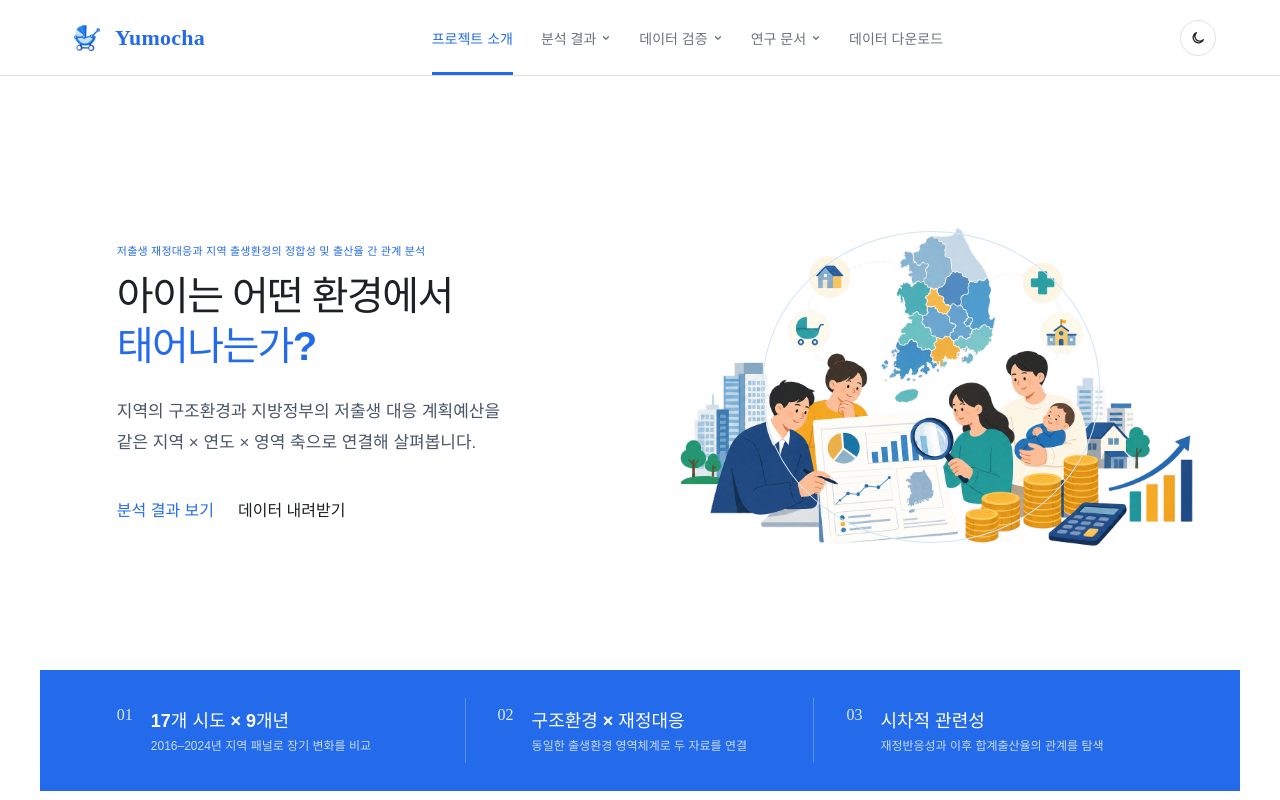
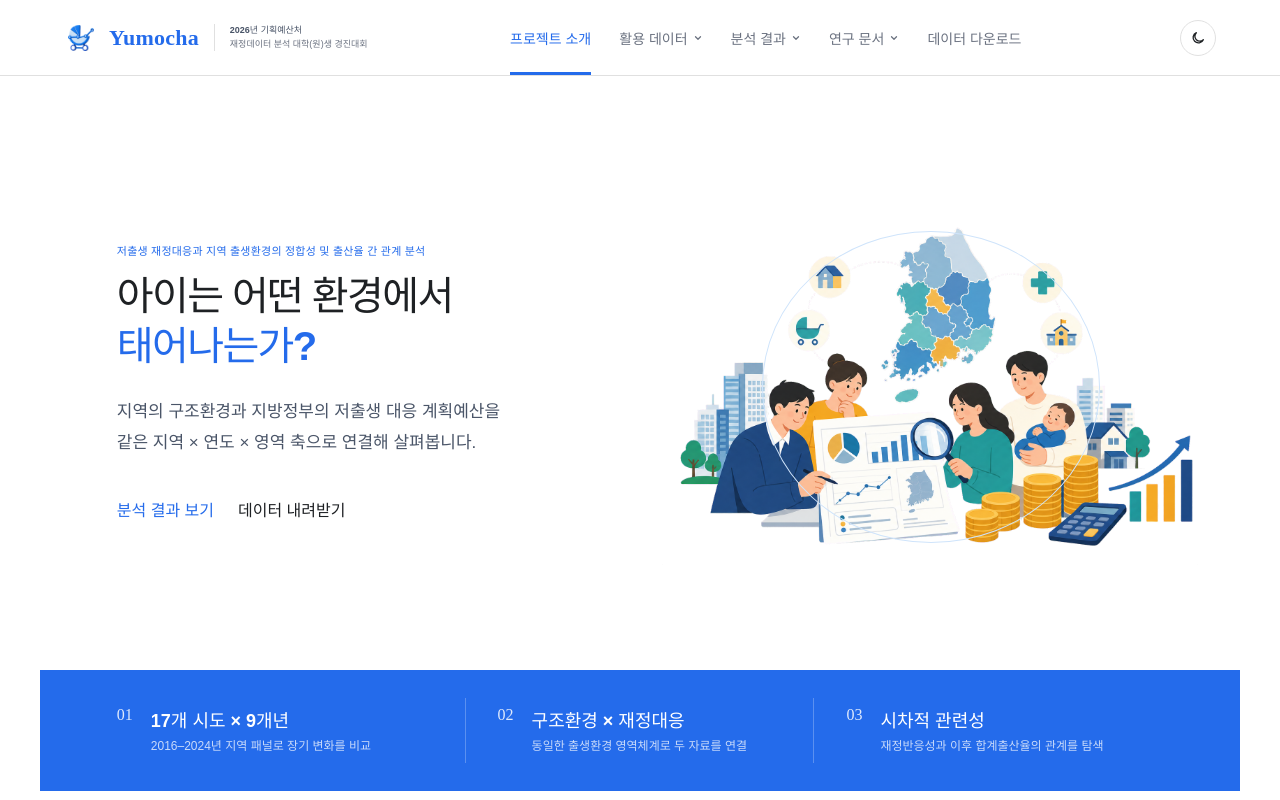
Before and after one commit to JungYeoni/yumocha-web, a React (Vite) app: page / in a window 1280 px wide. Shown: the top 800 px of the page. Built offline with nearby package versions, Linux system fonts and the light colour scheme; a web font is replaced by a local one.

Commit message:
feat: 활용 데이터 내비게이션과 대회명 표기

```diff
--- a/src/App.jsx
+++ b/src/App.jsx
@@ -6,14 +6,14 @@ import { FiscalResponseAnalysis, RelationshipAnalysis, StructuralIndexAnalysis }
 
 const pages = [
   { id: 'about', label: '프로젝트 소개' },
+  { label: '활용 데이터', children: [
+    { id: 'projects', label: '저출생 대응 예산사업 목록' },
+    { id: 'quality', label: '예산 정합성 검증' },
+  ] },
   { label: '분석 결과', children: [
     { id: 'structural-analysis', label: '구조환경지수 분석' },
     { id: 'fiscal-analysis', label: '재정대응 분석' },
     { id: 'relationship-analysis', label: '재정지출–출산율 관계' },
-  ] },
-  { label: '데이터 검증', children: [
-    { id: 'quality', label: '예산 정합성 검증' },
-    { id: 'projects', label: '사업 목록' },
   ] },
   { label: '연구 문서', children: [
     { id: 'sources', label: '원출처 목록' },
@@ -347,7 +347,7 @@ function ProjectList() {
   const pageRows = filtered.slice((page - 1) * perPage, page * perPage)
 
   return <>
-    <PageHeader eyebrow="분석" title="사업 목록" description="시행계획 원문에서 추출한 지역·연도별 세부사업 목록입니다."><a className="primary" href="/regional_project_list.csv" download>CSV로 다운로드 <span>↓</span></a></PageHeader>
+    <PageHeader eyebrow="활용 데이터" title="저출생 대응 예산사업 목록" description="시행계획 원문에서 추출한 지역·연도별 세부사업 목록입니다."><a className="primary" href="/regional_project_list.csv" download>CSV로 다운로드 <span>↓</span></a></PageHeader>
     <Notice type="warn">이 목록은 각 지자체가 개별 발간한 시행계획 PDF를 파싱해 정제한 세부사업명·예산입니다. 원문 발간처가 별도 재사용 허가(공공누리 등)를 명시하지 않아 참고용으로만 활용해 주세요. 증감률은 전년도 시행계획과 비교한 값이 아니라, 동일 연도 시행계획에 각 세부사업의 전년도 예산으로 표기된 금액을 기준으로 계산했습니다. 사업명 변경·신설·폐지 또는 원문 기재 방식에 따라 결측되거나 왜곡될 수 있습니다.</Notice>
     <div className="filter-bar project-filter-bar">
       <FilterMultiSelect label="지역" note="복수 선택 가능" options={regions} selected={selectedRegions} onChange={setSelectedRegions}/>
@@ -525,7 +525,7 @@ export default function App() {
   const Current = { about: About, 'structural-analysis': StructuralIndexAnalysis, 'fiscal-analysis': FiscalResponseAnalysis, 'relationship-analysis': RelationshipAnalysis, trends: Trends, structure: Structure, results: Results, quality: Quality, projects: ProjectList, download: Download, sources: Sources, references: References, license: DataLicense, 'content-license': ContentLicense, privacy: PrivacyPolicy, checksums: Checksums }[page] || About
   return <ThemeContext.Provider value={theme}><div className="site-shell">
     <a href="#main-content" className="skip-link">본문 바로가기</a>
-    <header className="topbar"><button className="brand" onClick={()=>navigate('about')} aria-label="Yumocha 홈"><span><img src="/logo.png" alt="" /></span><strong>Yumocha</strong></button>
+    <header className="topbar"><div className="brand-lockup"><button className="brand" onClick={()=>navigate('about')} aria-label="Yumocha 홈"><span><img src="/logo.png" alt="" /></span><strong>Yumocha</strong></button><p className="competition-name"><span>2026년 기획예산처</span>재정데이터 분석 대학(원)생 경진대회</p></div>
       <nav className={menu?'open':''}>{pages.map(p => p.children
         ? <div className="nav-group" key={p.label}>
             <button className={p.children.some(c=>c.id===page)?'active':''} aria-haspopup="true" aria-expanded={openGroup===p.label} onClick={()=>setOpenGroup(openGroup===p.label?null:p.label)}>{p.label}<svg width="10" height="10" viewBox="0 0 24 24" fill="none" stroke="currentColor" strokeWidth="3" strokeLinecap="round" strokeLinejoin="round"><path d="M6 9l6 6 6-6"/></svg></button>
```
Also changed, not shown: src/styles.css.
